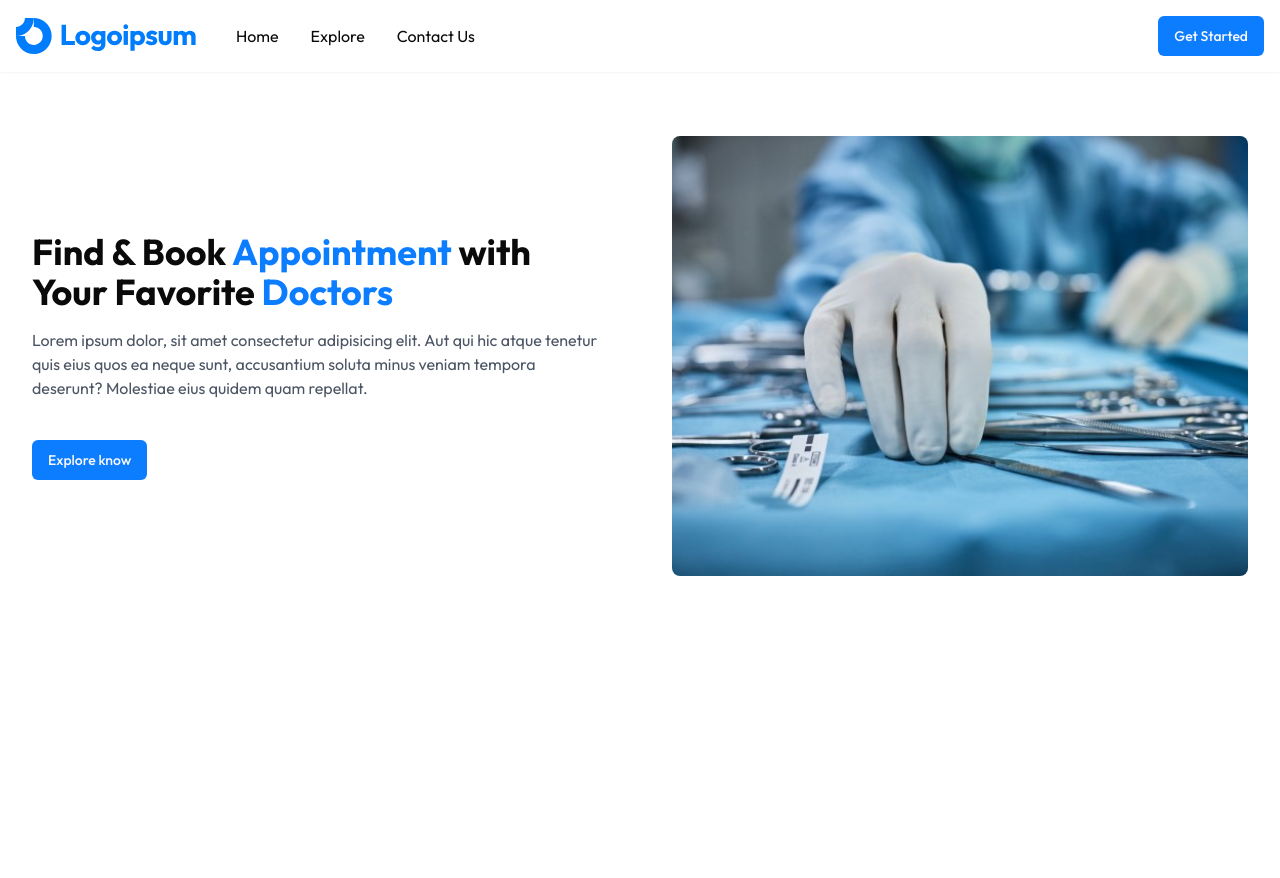
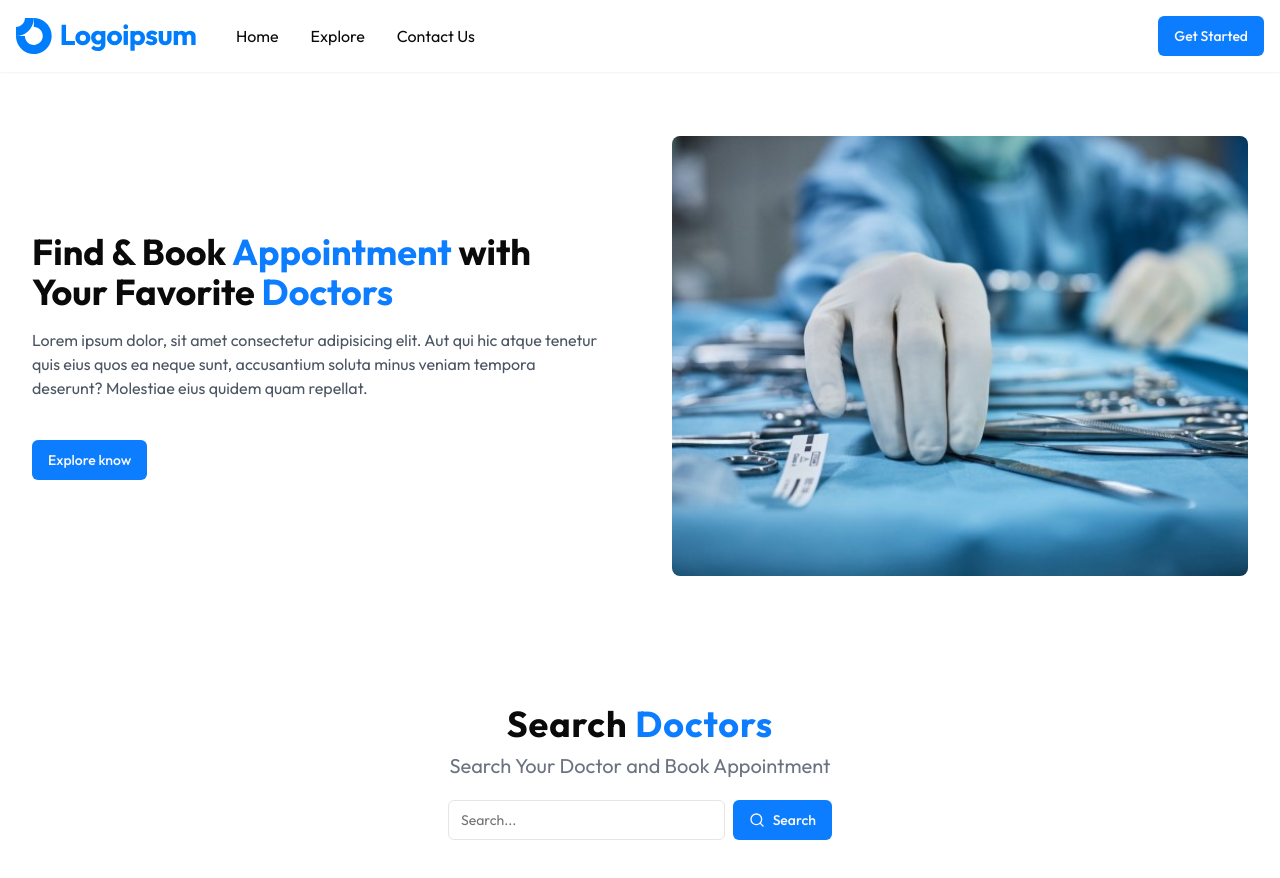
Before and after one commit to FaridAmimri/doctorhub, a Next.js app: page / in a window 1280 px wide. Shown: the top 878 px of the page. Before the commit the page ends 800 px from the top, so only its background shows below. Built offline with nearby package versions, Linux system fonts and the light colour scheme.

Commit message:
Design Category Search

```diff
--- /dev/null
+++ b/src/_components/Category.tsx
@@ -0,0 +1,29 @@
+/** @format */
+
+import { Button } from '@/components/ui/button'
+import { Input } from '@/components/ui/input'
+import { SearchIcon } from 'lucide-react'
+
+const Category = () => {
+  return (
+    <div className='mx-auto max-w-screen-xl px-4 py-8 sm:px-6 sm:py-12 lg:px-8 lg:py-16'>
+      <div className='flex flex-col items-center gap-2'>
+        <h2 className='font-bold text-4xl tracking-wide'>
+          Search <span className='text-primary'>Doctors</span>
+        </h2>
+        <p className='text-gray-500 text-xl'>
+          Search Your Doctor and Book Appointment
+        </p>
+        <div className='flex w-full max-w-sm items-center space-x-2 mt-3'>
+          <Input type='text' placeholder='Search...' />
+          <Button type='submit'>
+            <SearchIcon className='h-4 w-4 mr-2' />
+            Search
+          </Button>
+        </div>
+      </div>
+    </div>
+  )
+}
+
+export default Category
--- a/src/app/page.tsx
+++ b/src/app/page.tsx
@@ -1,5 +1,6 @@
 /** @format */
 
+import Category from '@/_components/Category'
 import Hero from '@/_components/Hero'
 import Image from 'next/image'
 
@@ -7,6 +8,7 @@ export default function Home() {
   return (
     <div>
       <Hero />
+      <Category />
     </div>
   )
 }
--- /dev/null
+++ b/src/components/ui/input.tsx
@@ -0,0 +1,25 @@
+import * as React from "react"
+
+import { cn } from "@/lib/utils"
+
+export interface InputProps
+  extends React.InputHTMLAttributes<HTMLInputElement> {}
+
+const Input = React.forwardRef<HTMLInputElement, InputProps>(
+  ({ className, type, ...props }, ref) => {
+    return (
+      <input
+        type={type}
+        className={cn(
+          "flex h-10 w-full rounded-md border border-input bg-background px-3 py-2 text-sm ring-offset-background file:border-0 file:bg-transparent file:text-sm file:font-medium placeholder:text-muted-foreground focus-visible:outline-none focus-visible:ring-2 focus-visible:ring-ring focus-visible:ring-offset-2 disabled:cursor-not-allowed disabled:opacity-50",
+          className
+        )}
+        ref={ref}
+        {...props}
+      />
+    )
+  }
+)
+Input.displayName = "Input"
+
+export { Input }
```
